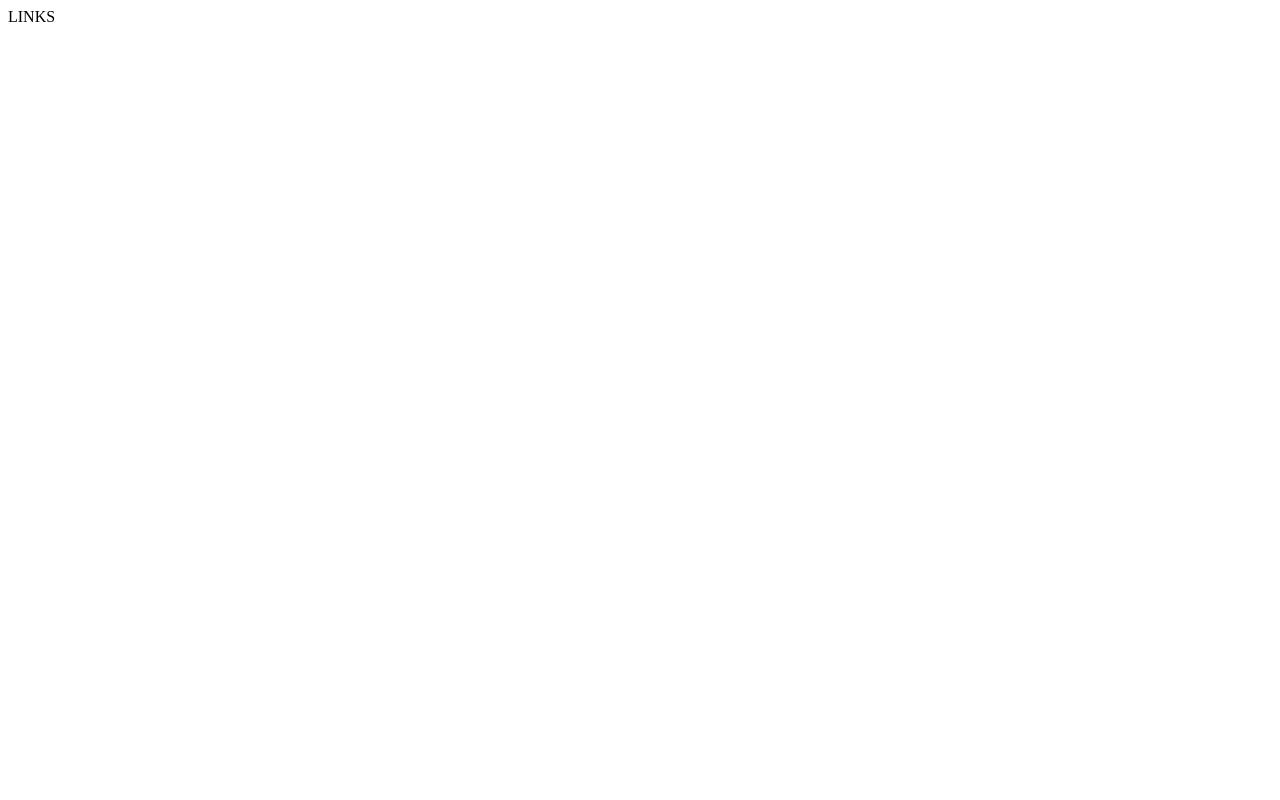
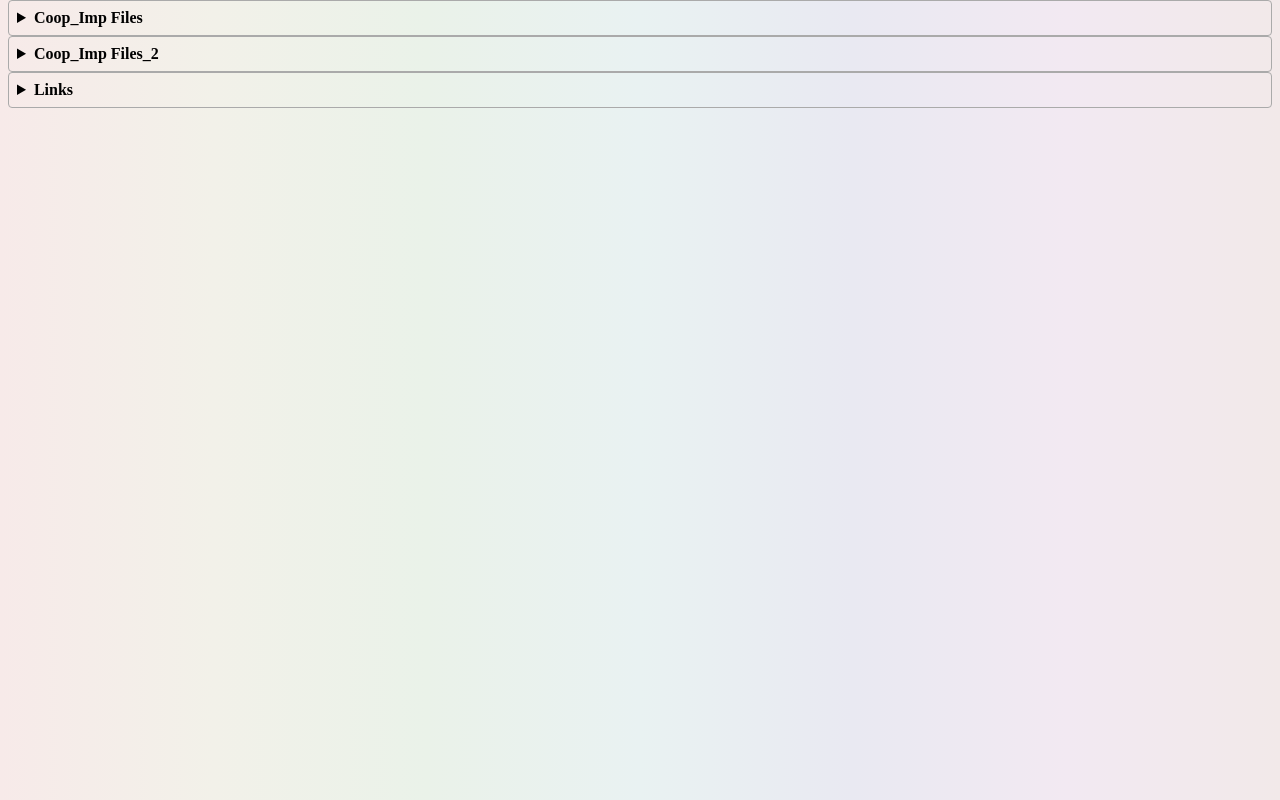
Before and after one commit to SapkotaDibash/PURUSHOTTAM-LINKS, a plain HTML site: page index.html in a window 1280 px wide. Drawn offline with nearby package versions, Linux system fonts and the light colour scheme.

Commit message:
Add files via upload

```diff
--- a/index.html
+++ b/index.html
@@ -1 +1,64 @@
-LINKS
+<!DOCTYPE html>
+<html>
+
+<head>
+    <meta charset="UTF-8">
+    <title>Download Links | Purushottam Dhakal</title>
+    <script src="https://ajax.googleapis.com/ajax/libs/jquery/3.6.1/jquery.min.js"></script>
+    <script src="./script.js" defer></script>
+    <style>
+    *,
+    :after,
+    :before {
+        margin: 0;
+        padding: 0;
+        box-sizing: border-box;
+        animation-timing-function: linear;
+        transition: 1s;
+
+    }
+
+    .container {
+        overflow-y: auto;
+        height: 100vh;
+        padding: 0.5rem;
+        padding-top: 0;
+        background-image: linear-gradient(to right, #f7eae9, #f2f1e9, #eaf2e9, #e9f2f2, #e9e9f2, #f2e9f2, #f2e9e9);
+    }
+
+    .links_container {
+        max-height: calc(100vh - 200px);
+        overflow-y: auto;
+    }
+
+    details {
+        border: 1px solid #aaa;
+        border-radius: 4px;
+        padding: .5em .5em 0;
+    }
+
+    details[open] {
+        padding: .5em;
+    }
+
+    details[open] summary {
+        border-bottom: 1px solid #aaa;
+        margin-bottom: .5em;
+    }
+
+    summary {
+        font-weight: bold;
+        margin: -.5em -.5em 0;
+        margin-bottom: 0px;
+        padding: .5em;
+        cursor: pointer;
+    }
+    </style>
+</head>
+
+<body>
+    <div class="container">
+    </div>
+</body>
+
+</html>
--- /dev/null
+++ b/script.js
@@ -0,0 +1,90 @@
+const FILE_LINKS_OBJ = {
+    "root": [
+
+        { "display_name": 'Coop_Imp Files', 'link_obj': 'coop_imp_files' },
+        { "display_name": 'Coop_Imp Files_2', 'link_obj': 'coop_imp_files_2' },
+        { "display_name": 'Links', 'link_obj': 'Links' },
+
+
+    ],
+
+
+    "coop_imp_files": [
+
+        { "display_name": 'File1', 'link_obj': './files/coop_imp_files/annual-report-template_developed-by-NCBL-2.docx' },
+        { "display_name": 'File_2', 'link_obj': './files/coop_imp_files/BoD-Self-evaluation-final.xlsx' },
+
+    ],
+
+    "coop_imp_files_2": [
+
+        { "display_name": 'File_2', 'link_obj': './files/coop_imp_files/BoD-Self-evaluation-final.xlsx' },
+
+    ],
+
+    "Links": [
+        { "display_name": 'Copomis Login', 'link_obj': 'https://copomis.mocpa.gov.np/user/login' },
+        { "display_name": 'File Compress', 'link_obj': 'https://www.wecompress.com/en/' },
+
+
+    ],
+
+
+
+}
+createHTML();
+
+
+
+
+
+
+
+
+
+
+
+
+
+function createHTML() {
+    for (let i = 0; i < FILE_LINKS_OBJ['root'].length; i++) {
+        const r = FILE_LINKS_OBJ['root'][i];
+        const link_key = r['link_obj']
+        const subLinks_HTM = subLinks(FILE_LINKS_OBJ[link_key])
+
+
+        const HTML = `
+
+    <details class="detail">
+        <summary><strong>${r['display_name']}</strong></summary>
+        <div class="links_container">${subLinks_HTM}</div>
+    </details>
+
+    `;
+
+
+        $('.container').append(HTML);
+
+
+    }
+}
+
+
+function subLinks(OBJ) {
+    let HTML_LINKS = '';
+    for (let i = 0; i < OBJ.length; i++) {
+        const r = OBJ[i];
+
+        HTML_LINKS += `<a href="${r['link_obj']}">${r['display_name']}</a><br>`;
+    }
+    return HTML_LINKS;
+}
+
+
+
+
+
+$('summary').click(function() {
+    $('.detail').removeAttr('open');
+    $(this).attr('open')
+});
```
